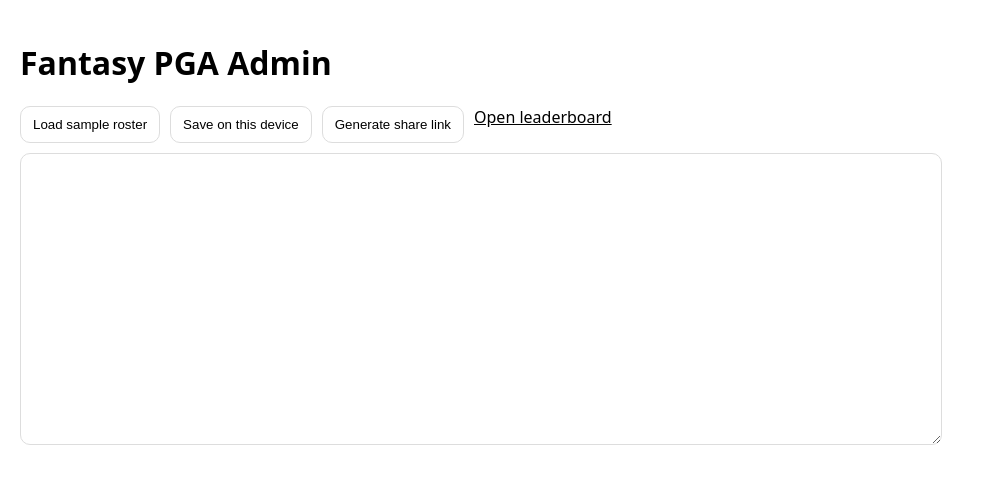
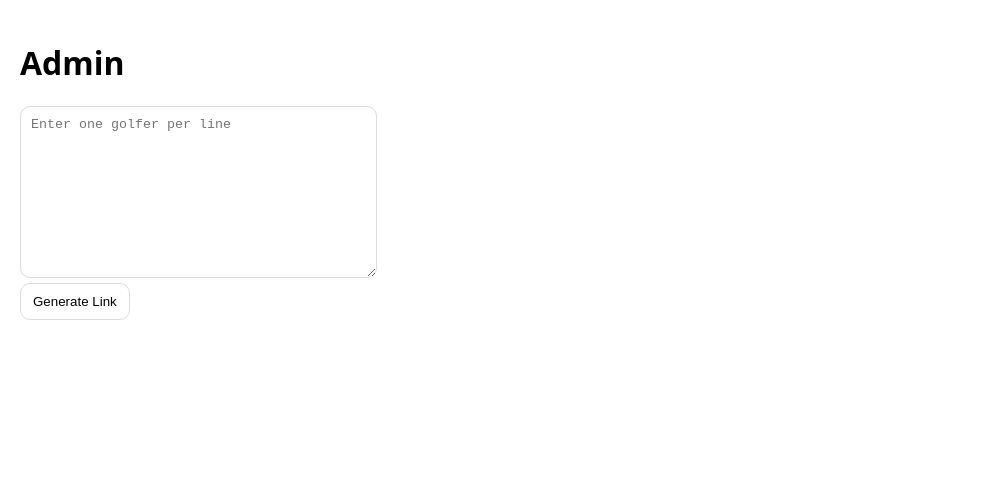
Before and after one commit to Darksidedad/pga-fantasy-live, a Next.js app: page /admin in a window 1280 px wide. Shown: the top 484 px of the page, without its empty margins (0-985 px from the left). Built offline with nearby package versions, Linux system fonts and the light colour scheme.

Commit message:
Update page.tsx

```diff
--- a/app/admin/page.tsx
+++ b/app/admin/page.tsx
@@ -1,70 +1,39 @@
 "use client";
 
-import { useEffect, useMemo, useState } from "react";
-import { encodeRosterToHash } from "@/lib/shareLink";
-
-const STORAGE_KEY = "pga_fantasy_roster_grid";
-
-const SAMPLE = `Ryan | Scottie Scheffler | Wyndham Clark | Daniel Berger | Brian Harman`;
+import { useState } from "react";
+import { encodeRosterToHash } from "../../lib/shareLink";
 
 export default function AdminPage() {
-  const [grid, setGrid] = useState("");
-  const [shareUrl, setShareUrl] = useState("");
+  const [names, setNames] = useState("");
+  const [link, setLink] = useState("");
 
-  useEffect(() => {
-    const saved = localStorage.getItem(STORAGE_KEY);
-    if (saved) setGrid(saved);
-  }, []);
-
-  const hash = useMemo(() => encodeRosterToHash(grid), [grid]);
-
-  function saveLocal() {
-    localStorage.setItem(STORAGE_KEY, grid);
-    alert("Saved on this device!");
-  }
-
-  async function makeShareLink() {
-    const url = `${window.location.origin}/leaderboard${hash}`;
-    setShareUrl(url);
-    try {
-      await navigator.clipboard.writeText(url);
-      alert("Share link copied!");
-    } catch {}
-  }
-
-  function loadSample() {
-    setGrid(SAMPLE);
+  function generate() {
+    const hash = encodeRosterToHash(names);
+    const url = window.location.origin + "/" + hash;
+    setLink(url);
   }
 
   return (
-    <main style={{ padding: 20, maxWidth: 900 }}>
-      <h1>Fantasy PGA Admin</h1>
-
-      <div style={{ display: "flex", gap: 10, flexWrap: "wrap", marginBottom: 10 }}>
-        <button onClick={loadSample}>Load sample roster</button>
-        <button onClick={saveLocal}>Save on this device</button>
-        <button onClick={makeShareLink}>Generate share link</button>
-        <a href={`/leaderboard${hash}`}>Open leaderboard</a>
-      </div>
+    <div style={{ padding: 20 }}>
+      <h1>Admin</h1>
 
       <textarea
-        value={grid}
-        onChange={(e) => setGrid(e.target.value)}
-        rows={18}
-        style={{ width: "100%", fontFamily: "monospace" }}
+        rows={10}
+        cols={40}
+        placeholder="Enter one golfer per line"
+        value={names}
+        onChange={(e) => setNames(e.target.value)}
       />
 
-      {shareUrl && (
-        <div style={{ marginTop: 14 }}>
-          <div style={{ fontSize: 12, opacity: 0.8 }}>Share this link:</div>
-          <input
-            value={shareUrl}
-            readOnly
-            style={{ width: "100%", fontFamily: "monospace" }}
-            onFocus={(e) => e.currentTarget.select()}
-          />
+      <br />
+      <button onClick={generate}>Generate Link</button>
+
+      {link && (
+        <div>
+          <p>Share this link:</p>
+          <a href={link}>{link}</a>
         </div>
       )}
-    </main>
+    </div>
   );
 }
```
